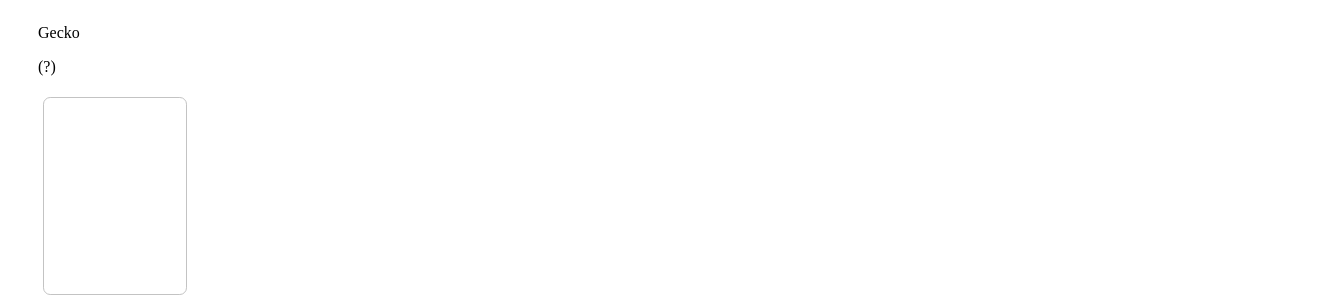
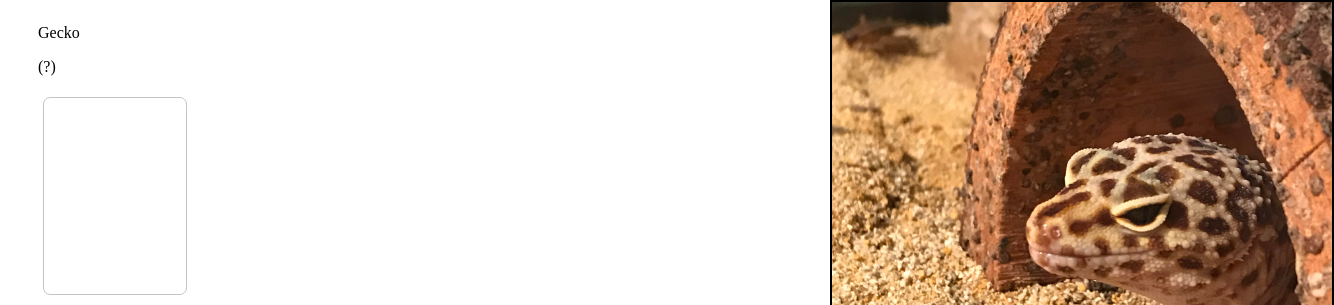
Before and after one commit to bnagle22/blackjack, a plain HTML site: page index.html in a window 1280 px wide. Shown: the top 305 px of the page, 1334 px wide, since content can reach past the window. Drawn offline with Linux system fonts and the light colour scheme.

Commit message:
add image

```diff
--- a/css/style.css
+++ b/css/style.css
@@ -2,7 +2,7 @@ body {
   display: grid;
   min-height: 100vh;
   grid-template-columns: 20% 45% 20% 15%;
-  grid-template-rows: 38% 20% 42%;
+  grid-template-rows: 32% 20% 48%;
 }
 
 .msg-box {
@@ -13,12 +13,25 @@ body {
   width: 450px;
 }
 
+.log {
+  grid-column: 3/4;
+  grid-row: 1/2;
+  border: 2px solid black;
+  margin-top: -8px;
+  margin-right: -10px;
+  content: url("../images/logPic.jpg");
+  object-fit: cover;
+  width: 500px;
+  height: 450px;
+}
+
 .scoreboard {
   grid-column: 4/5;
   grid-row: 3/4;
   display: block;
   text-align: left;
-  margin: 15px 35px;
+  margin-top: 0px;
+  margin-left: 5px;
 }
 
 #main-msg {
@@ -55,7 +68,8 @@ body {
 #deck {
   grid-column: 3/4;
   grid-row: 3/4;
-  margin: 20px 30px;
+  margin-top: 0px;
+  margin-left: 8px;
 }
 
 .choices {
--- a/index.html
+++ b/index.html
@@ -13,6 +13,7 @@
   <div class="msg-box">
     <div id="main-msg">Welcome to Blackjack</div>
   </div>
+  <div class="log"></div>
   <button id="deal">Deal Next Hand</button>
   <div id="dealer-hand">
     <p>Gecko</p>
```
Also changed, not shown: images/logPic.jpg (added).
